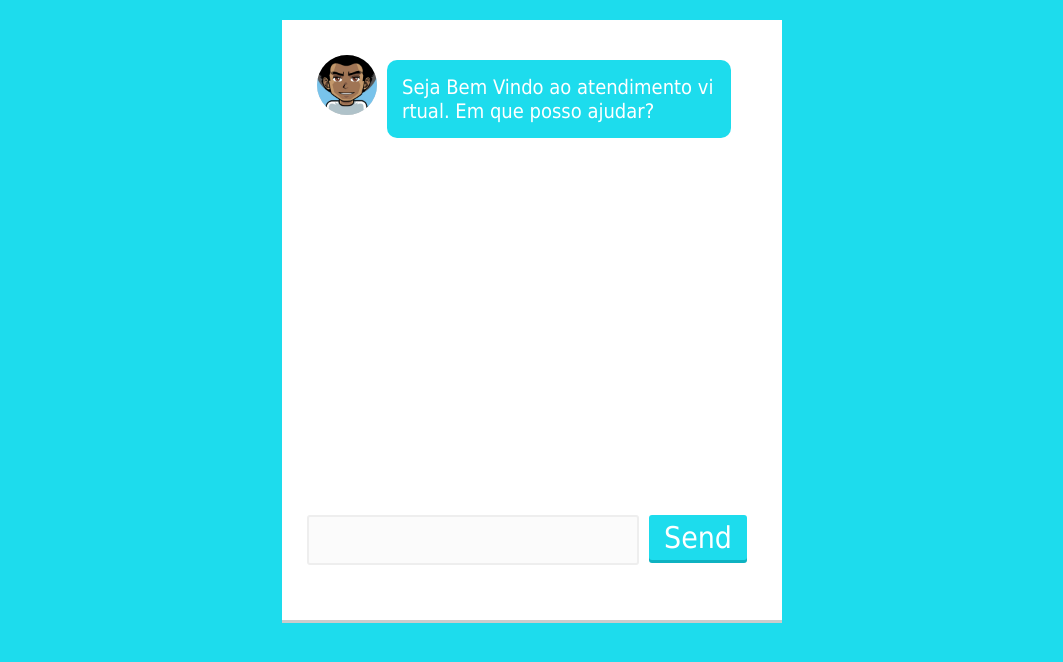
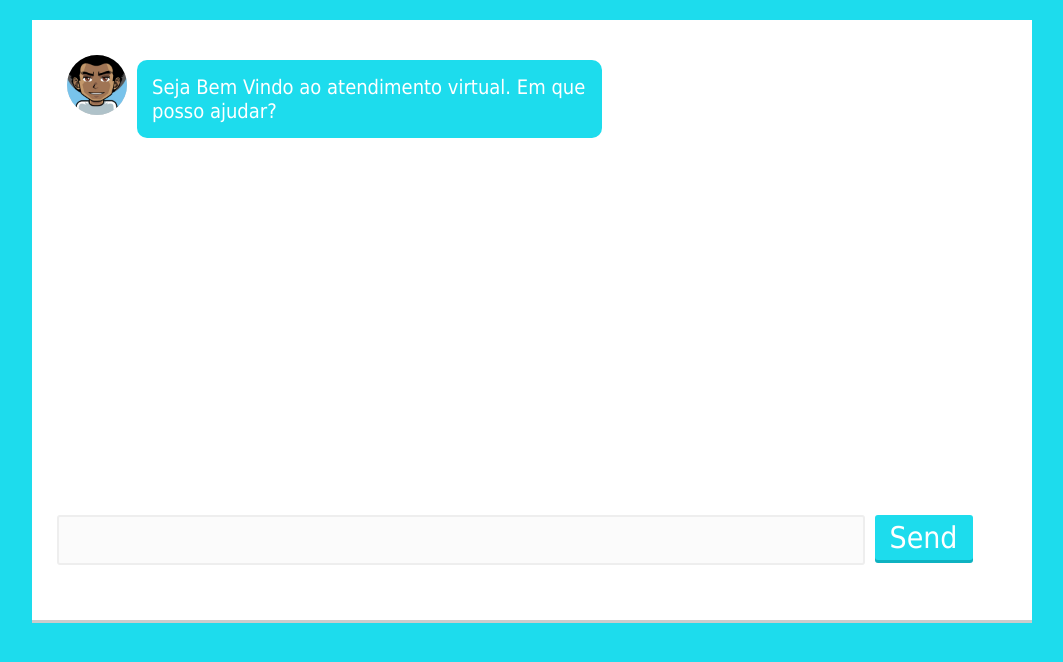
Before and after one commit to luizcemery/ChatBot, a PHP site: page / in a window 1280 px wide. Shown: the top 662 px of the page, without its empty margins (108-1171 px from the left). Run offline with PHP 8.4, Linux system fonts and the light colour scheme.

Commit message:
Botão de enviar é desabilitado e alterações no css.

```diff
--- a/index.php
+++ b/index.php
@@ -33,6 +33,7 @@
                 document.getElementById("texto").value = "";
                 var element = document.getElementById("chatlogs");
                 element.scrollTop = element.scrollHeight;
+                document.getElementById("submit").disabled = true;
             }
         });
     </script>
--- a/style.css
+++ b/style.css
@@ -10,7 +10,7 @@ body {
 }
 
 .chatbox {
-    width: 500px;
+    width: 1000px;
     min-width: 390px;
     height: 600px;
     background: #fff;
@@ -56,23 +56,26 @@ body {
 }
 
 .chat .chat-message {
-    width: 80%;
+    width: 50%;
     padding: 15px;
     margin: 5px 10px 0;
     border-radius: 10px;
     color: #fff;
     font-size: 20px;
 }
+.user.chat {
+    justify-content: flex-end;
+}
 
 .user .chat-message{
     background: #1adda4;
     order: -1;
-    word-break: break-all;
+    word-break: break-word;
 }
 
 .bot .chat-message{
     background: #1ddced;
-    word-break: break-all;
+    word-break: break-word;
 }
 
 .chat-form {
@@ -83,7 +86,7 @@ body {
 
 .chat-form textarea{
     background: #fbfbfb;
-    width: 75%;
+    width: 85%;
     height: 50px;
     border: 2px solid #eee;
     border-radius: 3px;
@@ -124,3 +127,8 @@ body {
 .chat-form button:hover {
     background: #13c8d9;
 }
+
+.chat-form button:disabled{
+    background: #b7b7b7;
+    box-shadow: 0 3px 0 #8e8e8e;
+}
```
